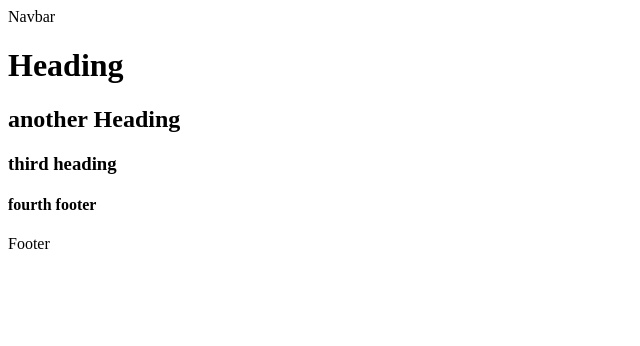
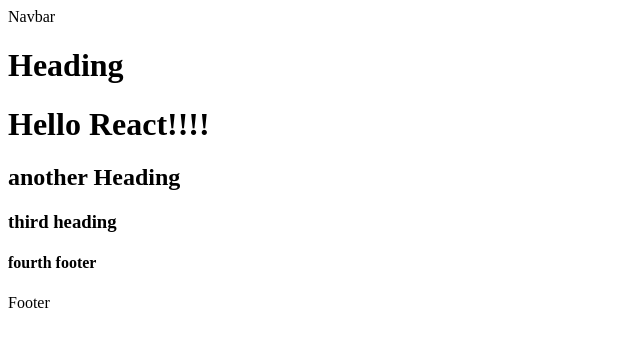
Before and after one commit to EnricoGianoglio/git_tutorial, a plain HTML site: page index.html in a window 1280 px wide. Shown: the whole page, without its empty margins (0-640 px from the left). Drawn offline with Linux system fonts and the light colour scheme.

Commit message:
helloReact

```diff
--- a/index.html
+++ b/index.html
@@ -9,6 +9,7 @@
 <body>
     <nav>Navbar</nav>
    <h1>Heading</h1>
+   <h1>Hello React!!!!</h1>
    <h2>another Heading</h2>
    <h3>third heading</h3>
    <h4>fourth footer</h4>
```
